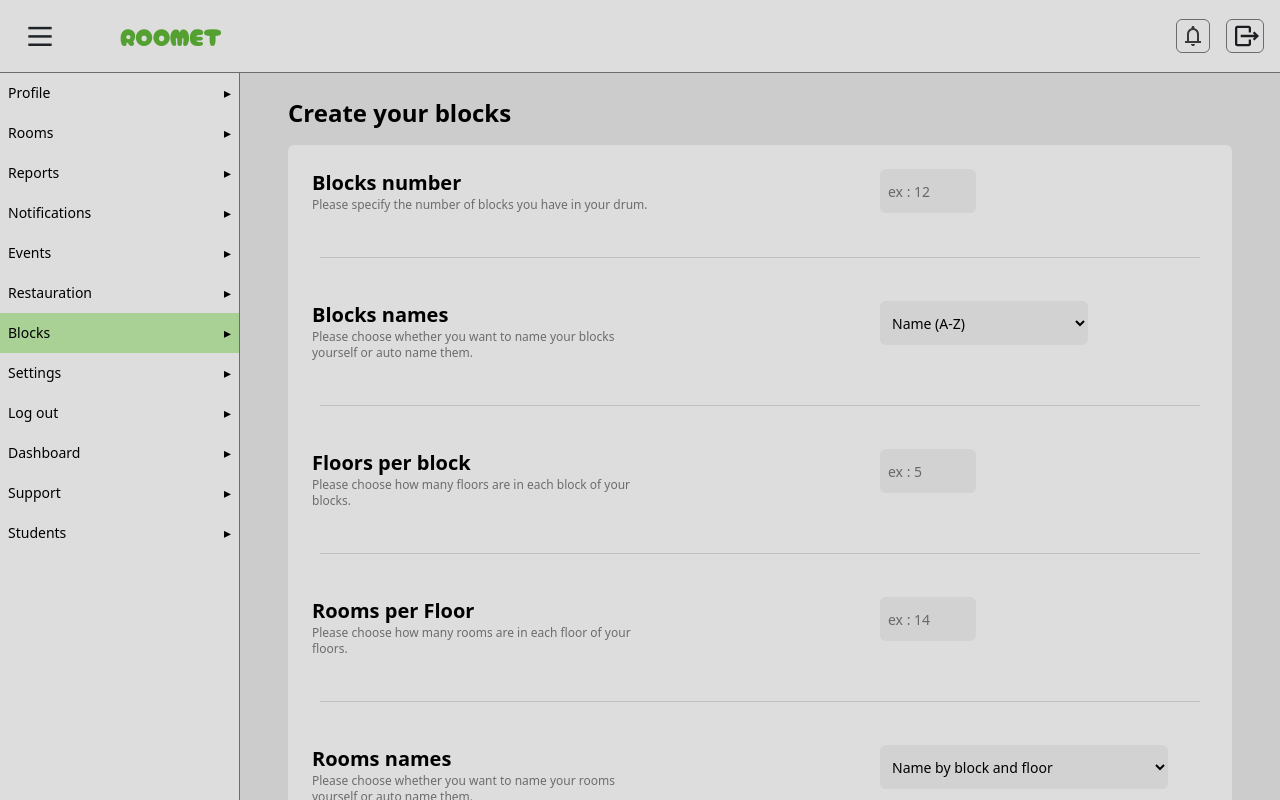
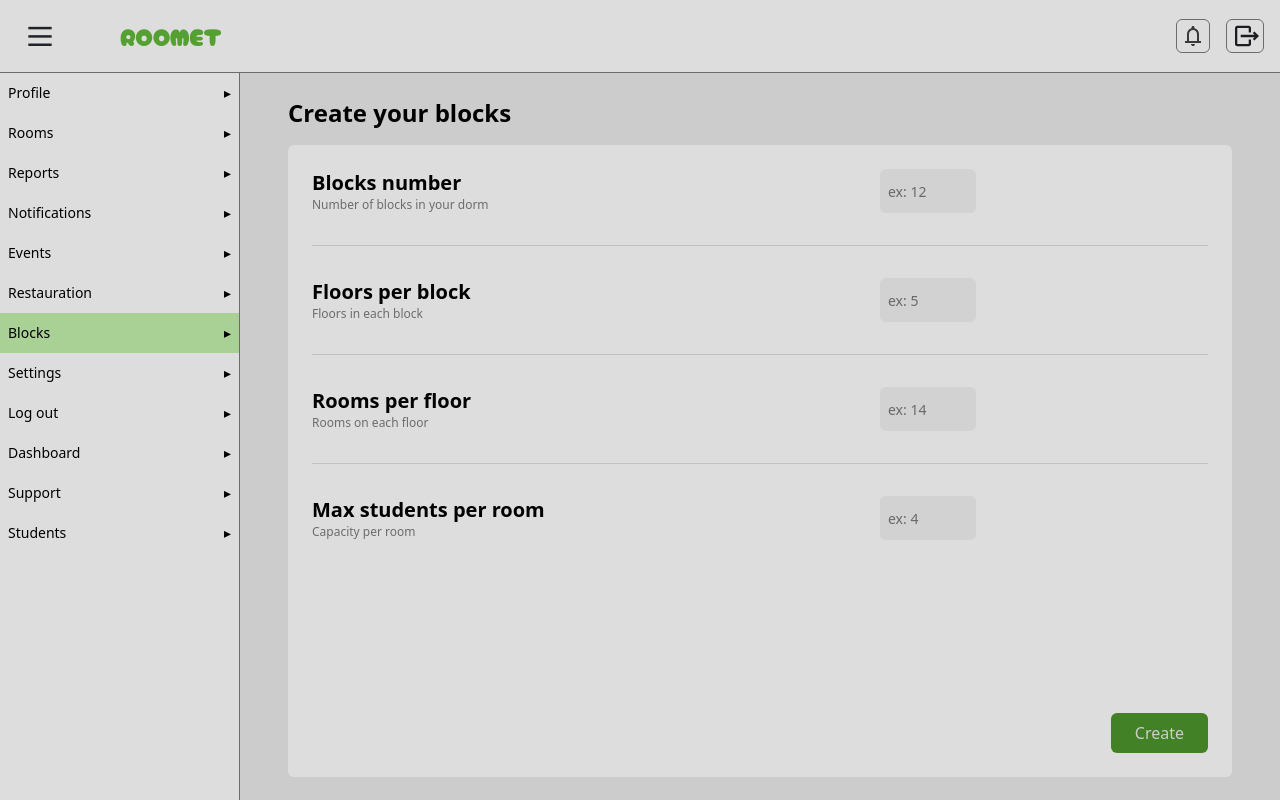
Before and after one commit to KMalek101/Roomet-front, a Next.js app: page /blocks in a window 1280 px wide. Built offline with nearby package versions, Linux system fonts and the light colour scheme.

Commit message:
Initialize blocks post

```diff
--- a/src/components/blocks/CreateBlocks.jsx
+++ b/src/components/blocks/CreateBlocks.jsx
@@ -1,168 +1,149 @@
 import { useState, useEffect } from "react";
+import { useRouter } from "next/navigation";
+import { initializeBlocks } from "@/utils/blocks";
 
 export default function CreateBlocks() {
+  const router = useRouter();
   const [formData, setFormData] = useState({
     blocksNumber: "",
-        blocksNaming: "alphabetical",
     floorsPerBlock: "",
     roomsPerFloor: "",
-        roomsNaming: "alphabetical",
     maxStudents: ""
   });
+  const [initialFormData, setInitialFormData] = useState({...formData});
   const [isDirty, setIsDirty] = useState(false);
-    const [initialFormData] = useState({...formData});
+  const [isSubmitting, setIsSubmitting] = useState(false);
 
   // Check if form is dirty
   useEffect(() => {
-        const formChanged = Object.keys(formData).some(key => {
-            return formData[key] !== initialFormData[key];
-        });
+    const formChanged = Object.keys(formData).some(
+      (key) => formData[key] !== "" && formData[key] !== initialFormData[key]
+    );
     setIsDirty(formChanged);
-    }, [formData, initialFormData]);
+  }, [formData]);
 
   const handleChange = (e) => {
     const { name, value } = e.target;
-        setFormData(prev => ({
+    setFormData((prev) => ({
       ...prev,
       [name]: value
     }));
   };
 
-    return(
-        <div className="flex flex-col gap-4 bg-[var(--secondary-color)] p-6 rounded-md flex-1">
-            {/* Blocks Number */}
+  const handleSubmit = async (e) => {
+    e.preventDefault();
+    if (!isDirty) return;
+
+    setIsSubmitting(true);
+
+    try {
+      const numericData = {
+        numberofBlocks: Number(formData.blocksNumber),
+        floors: Number(formData.floorsPerBlock),
+        roomsPerFloor: Number(formData.roomsPerFloor),
+        RoomsCapacity: Number(formData.maxStudents)
+      };
+
+      console.log(numericData);
+      await initializeBlocks(numericData);
+      router.push("/blocks");
+    } catch (error) {
+      console.error("Creation error:", error);
+      if (error.message.includes("authenticated")) {
+        window.location.href = "/login";
+      } else {
+        alert(error.message || "Creation failed");
+      }
+    } finally {
+      setIsSubmitting(false);
+    }
+  };
+
+  return (
+    <div className="flex flex-col gap-4 bg-[var(--secondary-color)] p-6 rounded-md flex-1 h-full">
+      {/* Blocks Number Input */}
       <label className="flex">
         <div className="w-86">
           <p className="text-xl font-bold">Blocks number</p>
-                    <p className="text-xs text-[var(--g-color)]">Please specify the number of blocks you have in your drum.</p>
+          <p className="text-xs text-[var(--g-color)]">Number of blocks in your dorm</p>
         </div>
         <input
           name="blocksNumber"
           type="number"
-                    placeholder="ex : 12"
+          placeholder="ex: 12"
           value={formData.blocksNumber}
           onChange={handleChange}
           className="bg-[var(--g-color-opacity)] rounded-md py-1.5 w-24 h-[44px] px-2 text-sm focus:outline-1 focus:outline-[var(--green-color)] ml-56"
         />
       </label>
 
-            <div className="h-[1px] w-full px-2 py-7">
-                <div className="h-[1px] w-full bg-[var(--g-color)] opacity-25"></div>
-            </div>
+      <div className="h-[1px] w-full bg-[var(--g-color)] opacity-25 my-4"></div>
 
-            {/* Blocks Names */}
+      {/* Floors per Block Input */}
       <label className="flex">
         <div className="w-86">
-                    <p className="text-xl font-bold cursor-text">Blocks names</p>
-                    <p className="text-xs text-[var(--g-color)] cursor-text">Please choose whether you want to name your blocks yourself or auto name them.</p>
-                </div>
-                <select
-                    name="blocksNaming"
-                    value={formData.blocksNaming}
-                    onChange={handleChange}
-                    className="bg-[var(--g-color-opacity)] rounded-md py-1.5 px-2 text-sm focus:outline-1 focus:outline-[var(--green-color)] h-[44px] w-52 ml-56"
-                >
-                    <option value="alphabetical">Name (A-Z)</option>
-                    <option value="numerical">Name (Indexed Order)</option>
-                    <option value="custom">Custom Order</option>
-                </select>
-            </label>
-
-            <div className="h-[1px] w-full px-2 py-7">
-                <div className="h-[1px] w-full bg-[var(--g-color)] opacity-25"></div>
-            </div>
-
-            {/* Floors per Block */}
-            <label className="flex">
-                <div className="w-86">
-                    <p className="text-xl font-bold cursor-text">Floors per block</p>
-                    <p className="text-xs text-[var(--g-color)] cursor-text">Please choose how many floors are in each block of your blocks.</p>
+          <p className="text-xl font-bold">Floors per block</p>
+          <p className="text-xs text-[var(--g-color)]">Floors in each block</p>
         </div>
         <input
           name="floorsPerBlock"
           type="number"
-                    placeholder="ex : 5"
+          placeholder="ex: 5"
           value={formData.floorsPerBlock}
           onChange={handleChange}
           className="bg-[var(--g-color-opacity)] rounded-md py-1.5 w-24 h-[44px] px-2 text-sm focus:outline-1 focus:outline-[var(--green-color)] ml-56"
         />
       </label>
 
-            <div className="h-[1px] w-full px-2 py-7">
-                <div className="h-[1px] w-full bg-[var(--g-color)] opacity-25"></div>
-            </div>
+      <div className="h-[1px] w-full bg-[var(--g-color)] opacity-25 my-4"></div>
 
-            {/* Rooms per Floor */}
+      {/* Rooms per Floor Input */}
       <label className="flex">
         <div className="w-86">
-                    <p className="text-xl font-bold cursor-text">Rooms per Floor</p>
-                    <p className="text-xs text-[var(--g-color)] cursor-text">Please choose how many rooms are in each floor of your floors.</p>
+          <p className="text-xl font-bold">Rooms per floor</p>
+          <p className="text-xs text-[var(--g-color)]">Rooms on each floor</p>
         </div>
         <input
           name="roomsPerFloor"
           type="number"
-                    placeholder="ex : 14"
+          placeholder="ex: 14"
           value={formData.roomsPerFloor}
           onChange={handleChange}
           className="bg-[var(--g-color-opacity)] rounded-md py-1.5 w-24 h-[44px] px-2 text-sm focus:outline-1 focus:outline-[var(--green-color)] ml-56"
         />
       </label>
 
-            <div className="h-[1px] w-full px-2 py-7">
-                <div className="h-[1px] w-full bg-[var(--g-color)] opacity-25"></div>
-            </div>
+      <div className="h-[1px] w-full bg-[var(--g-color)] opacity-25 my-4"></div>
 
-            {/* Rooms names */}
+      {/* Max students Input */}
       <label className="flex">
         <div className="w-86">
-                    <p className="text-xl font-bold cursor-text">Rooms names</p>
-                    <p className="text-xs text-[var(--g-color)] cursor-text">Please choose whether you want to name your rooms yourself or auto name them.</p>
-                </div>
-                <div className="flex flex-col items-center gap-2">
-                    <select
-                        name="roomsNaming"
-                        value={formData.roomsNaming}
-                        onChange={handleChange}
-                        className="bg-[var(--g-color-opacity)] rounded-md py-1.5 px-2 text-sm focus:outline-1 focus:outline-[var(--green-color)] h-[44px] w-72 ml-56"
-                    >
-                        <option value="alphabetical">Name by block and floor</option>
-                        <option value="numerical">Name (Indexed Order)</option>
-                        <option value="custom">Custom Order</option>
-                    </select>
-                    {formData.roomsNaming === "alphabetical" && (
-                        <p className="text-sm text-gray-500">ex : H309</p>
-                    )}
-                </div>
-            </label>
-
-            <div className="h-[1px] w-full px-2 py-7">
-                <div className="h-[1px] w-full bg-[var(--g-color)] opacity-25"></div>
-            </div>
-
-            {/* Max students per room */}
-            <label className="flex">
-                <div className="w-86">
-                    <p className="text-xl font-bold cursor-text">Max students per room</p>
-                    <p className="text-xs text-[var(--g-color)] cursor-text">Please choose what's the max number of students in one room.</p>
+          <p className="text-xl font-bold">Max students per room</p>
+          <p className="text-xs text-[var(--g-color)]">Capacity per room</p>
         </div>
         <input
           name="maxStudents"
           type="number"
-                    placeholder="ex : 4"
+          placeholder="ex: 4"
           value={formData.maxStudents}
           onChange={handleChange}
           className="bg-[var(--g-color-opacity)] rounded-md py-1.5 w-24 h-[44px] px-2 text-sm focus:outline-1 focus:outline-[var(--green-color)] ml-56"
         />
       </label>
 
-            <div className="ml-auto">
+      <div className="ml-auto mt-auto">
         <button
-                    disabled={!isDirty}
-                    className={`text-[var(--w-color)] px-6 py-2 rounded-md transition bg-[var(--green-color)]  ${isDirty ? "cursor-pointer shadow hover:brightness-110" : "cursor-not-allowed brightness-80"}`}
+          onClick={handleSubmit}
+          disabled={!isDirty || isSubmitting}
+          className={`text-[var(--w-color)] px-6 py-2 rounded-md transition bg-[var(--green-color)] ${
+            !isDirty || isSubmitting
+              ? "cursor-not-allowed brightness-80"
+              : "cursor-pointer shadow hover:brightness-110"
+          }`}
         >
-                    Create
+          {isSubmitting ? "Creating..." : "Create"}
         </button>
       </div>
     </div>
-    )
+  );
 }
--- a/src/components/students/Student.jsx
+++ b/src/components/students/Student.jsx
@@ -339,7 +339,6 @@ export default function Student() {
                             {Object.entries(studentData.supplies).map(([item, count]) => (
                                 <div key={item} className="flex flex-col items-center">
                                     <div className="capitalize">{item}</div>
-                                    {/* Keep your existing SVG here */}
                                     {editMode ? (
                                         <input
                                             type="number"
--- a/src/middleware.js
+++ b/src/middleware.js
@@ -20,7 +20,6 @@ export function middleware(request) {
   const isPublicPath =
     pathname === '/login' ||
     pathname === '/signup' ||
-    pathname.startsWith('/') ||
     pathname.startsWith('/verification')
 
   if (!sessionCookie && !isPublicPath) {
--- /dev/null
+++ b/src/utils/blocks.js
@@ -0,0 +1,28 @@
+import axios from "axios";
+const API_BASE_URL = "http://localhost:5000";
+
+// utils/blocks.js
+export async function initializeBlocks(data) {
+  // First verify session
+  const sessionCheck = await fetch('http://localhost:5000/api/auth/is-logged-in', {
+    credentials: 'include'
+  });
+
+//   if (!sessionCheck.data.loggedIn) {
+//     throw new Error("Unauthorized - Please login again");
+//   }
+
+  // Proceed with the blocks initialization
+  try {
+    const response = await axios.post(`${API_BASE_URL}/api/blocks/initialize`, data, {
+      withCredentials: true,
+      headers: {
+        'Content-Type': 'application/json'
+      }
+    });
+
+    return response.data;
+  } catch (error) {
+    throw new Error(error.response?.data?.message || 'Failed to initialize blocks');
+  }
+}
```
Lines whose indentation alone changed are shown as unchanged.
